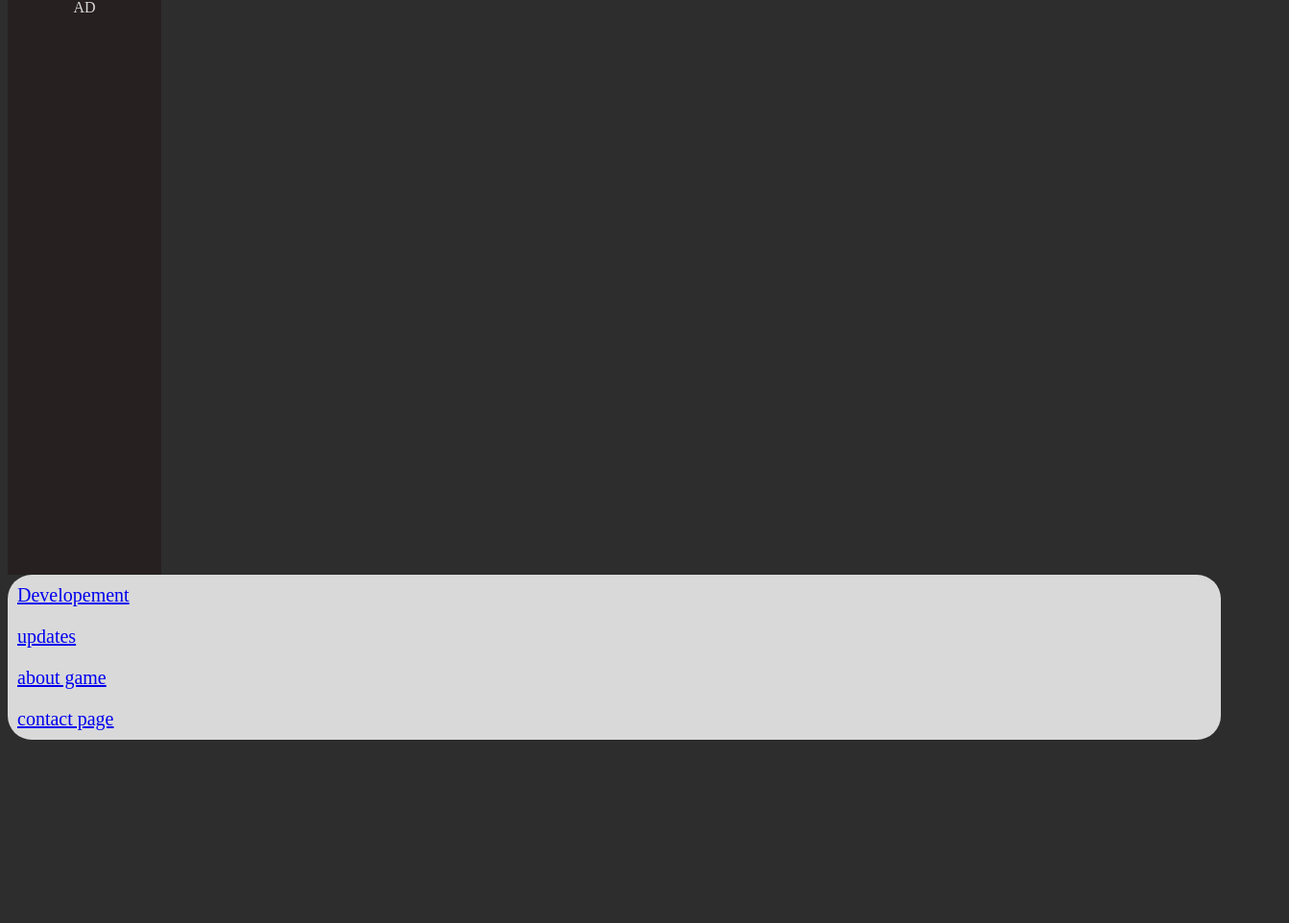
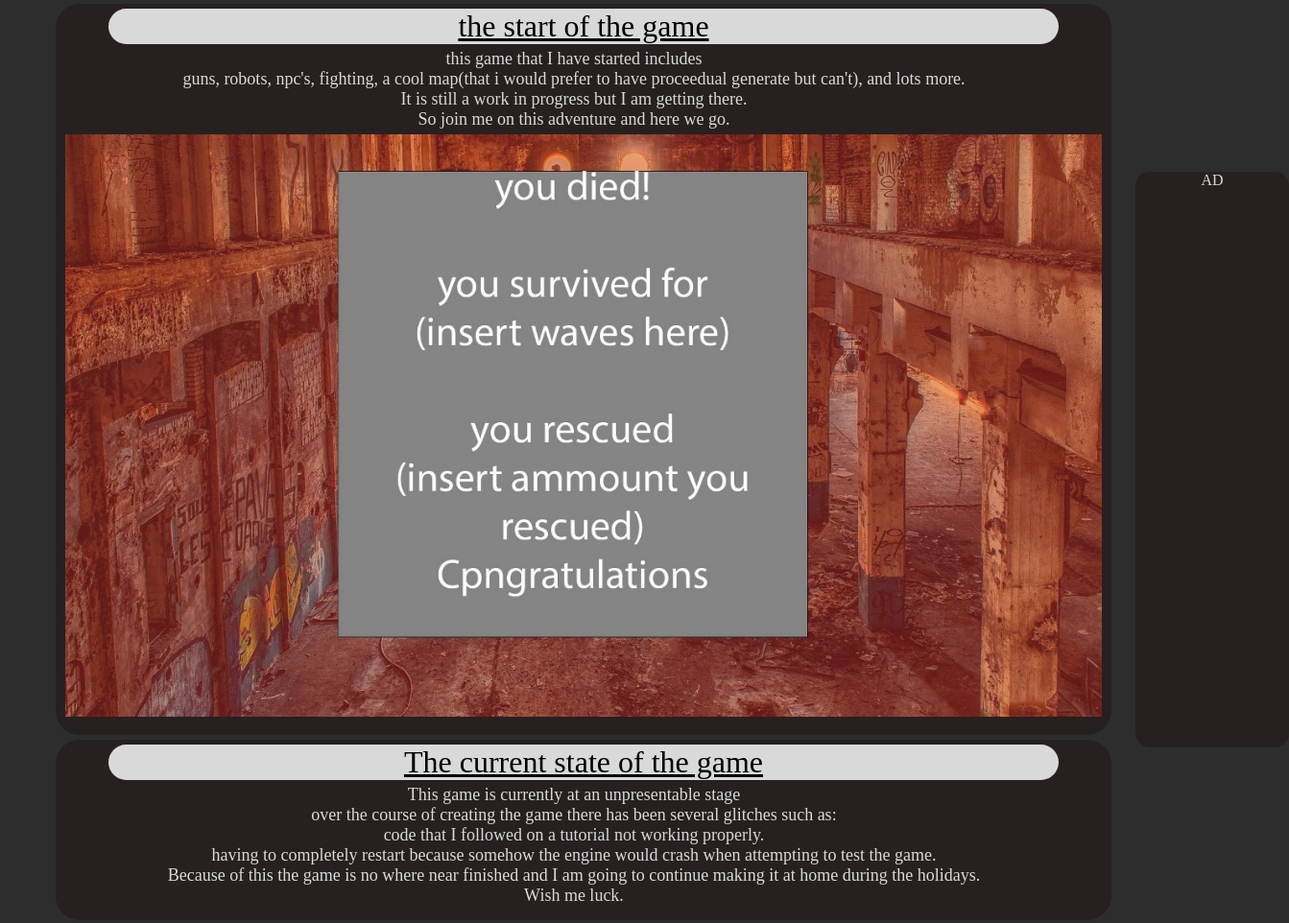
Before and after one commit to PunnyComixYT/Terminus-site, a plain HTML site: page updates.html in a window 1280 px wide. Shown: the part 335-1297 px from the top of the page at 96% size, 1343 px wide, since content can reach past the window. Before the commit the page ends 1114 px from the top, so only its background shows below. Drawn offline with Linux system fonts and the light colour scheme.

Commit message:
update five

```diff
--- a/updates.html
+++ b/updates.html
@@ -102,30 +102,64 @@
         padding: 10px;
 
     }
-    .grid{
+    .sectionone{
         display: grid; grid-template-columns: auto auto;
     }
     .casualAD{
-
+        border-radius: 15px;
         width: 160px;
         height: 600px;
         background-color: #272020;
+        margin: auto;
+        margin-left: 25px;
         color: #D9D9D9;
         text-align: center;
     }
-    #slideshow {
-        border-radius: 15px;
+    .posts{
         float: top;
+        height: fit-content;
+        width: fit-content;
+        margin: 0 auto;
+        margin-left: 50px;
+    }
+    .one{
+        border-radius: 25px;
+        padding-top: 5px;
+        background-color: #272020;
+        width: 1100px;
+        height: fit-content;
+        padding-bottom: 5px;
+        margin-top: 5px;
+    }
+    .headding{
+
+        margin-left: 5%;
+        border-radius: 25px;
+        font-size: 32px;
+        height: fit-content;
+        width: 90%;
+        background-color: #D9D9D9;
+        text-align: center;
+        text-decoration: underline;
+    }
+    .subheader{
+        font-size: 18px;
+        height: fit-content;
+        width: 1080px;
+        color: #D9D9D9;
+        margin-top: 5px;
+        text-align: center;
+    }
+    .image{
         max-width: 1080px;
-        overflow: hidden;
-        height: 650px;
-        width: 1080px;
-        margin: 0 auto;
-        margin: auto;
-        margin-left: 25px;
+        border-radius: 25px;
+        margin-top: 5px;
+        margin-bottom: 10px;
+        margin-left: 10px;
     }
 
     footer{
+        margin-top: 1%;
         background-color: #D9D9D9;
         width: 100%;
         height: 25%;
@@ -144,10 +178,11 @@
                 <li> <a href="index.html"><img src="terminus/Terminus animated logo.gif" width="75px" height="auto"></a></li>
             <li><a href="about-game.html">About game</a></li>
             <li><a href="updates.html">Updates</a></li>
+            <li><a href="contact-page.html">Contact us</a></li>
             <li><a href="developement.html"> Developement</a></li>
 
 
-            <li><a href="contact-page.html">Contact page</a></li>
+
             </ul>
         </nav>
 
@@ -169,8 +204,36 @@
     <div class= "top2">
         <H1>Updates</H1> <!--H = headding-->
     </div>
+<div class="sectionone">
+    <div class="posts">
+        <div class="one">
+            <div class="headding">the start of the game</div>
+            <div class="subheader">this game that I have started includes<br>
+                guns, robots, npc's, fighting, a cool map(that i would prefer to have proceedual generate but can't), and lots more.<br>
+                It is still a work in progress but I am getting there.<br>
+                So join me on this adventure and here we go.
+            </div>
+            <div class="image">
+                <img src="terminus\Death splash screen.png" width="1080" height="auto">
+            </div>
+        </div>
+        <div class="one">
+            <div class="headding">The current state of the game</div>
+            <div class="subheader">This game  is currently at an unpresentable stage<br>
+                over the course of creating the game there has been several glitches such as:<br>
+                code that I followed on a tutorial not working properly.<br>
+                having to completely restart because somehow the engine would crash when attempting to test the game.<br>
+                Because of this the game is no where near finished and I am going to continue making it at home during the holidays.<br>
+                Wish me luck.
+            </div>
+            <div class="image">
 
+            </div>
+        </div>
+    </div>
     <div class="casualAD">AD</div>
+
+</div>
 </body>
 <footer>
 
@@ -184,7 +247,7 @@
         <a href="about-game.html" target=_self>about game</a>
     </div>
     <div class="contact-page">
-        <a href="contact-page.html" target=_self>contact page</a>
+        <a href="contact-page.html" target=_self>contact us</a>
     </div>
 </footer>
 </html>
```
Also changed, not shown: about-game.html (+12 -4 lines), contact-page.html (+69 -3 lines), developement.html (+8 -5 lines), index.html (+12 -4 lines).
